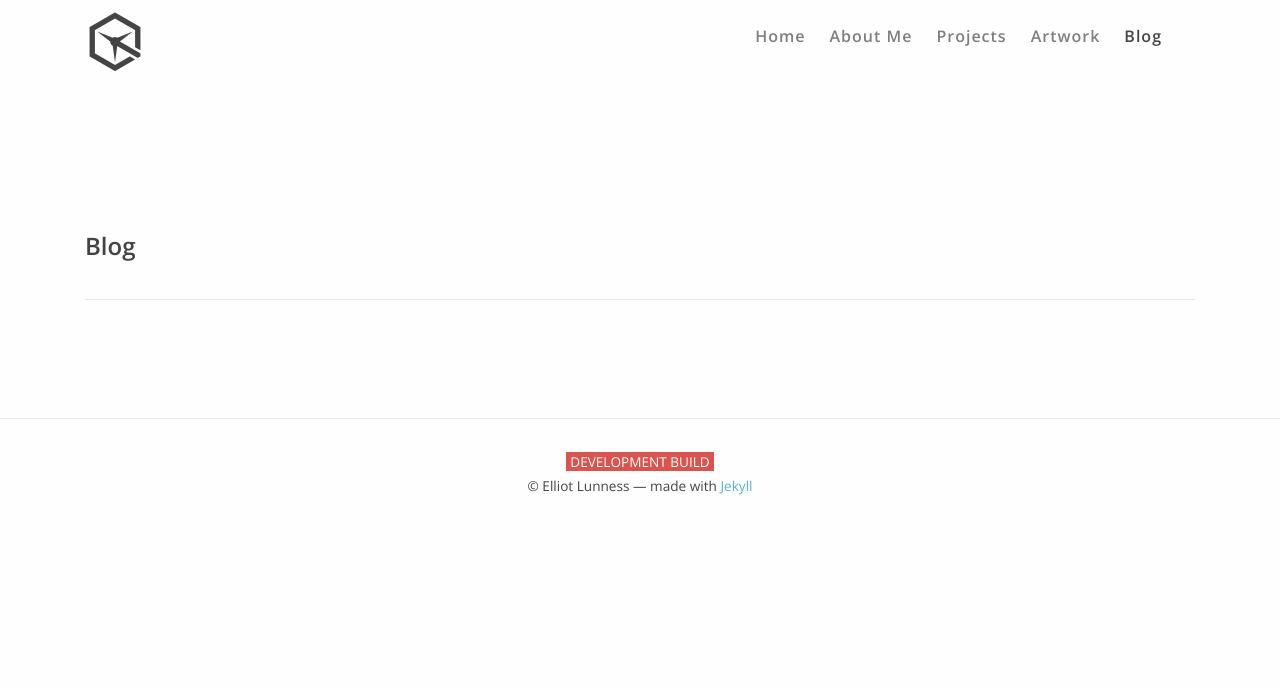
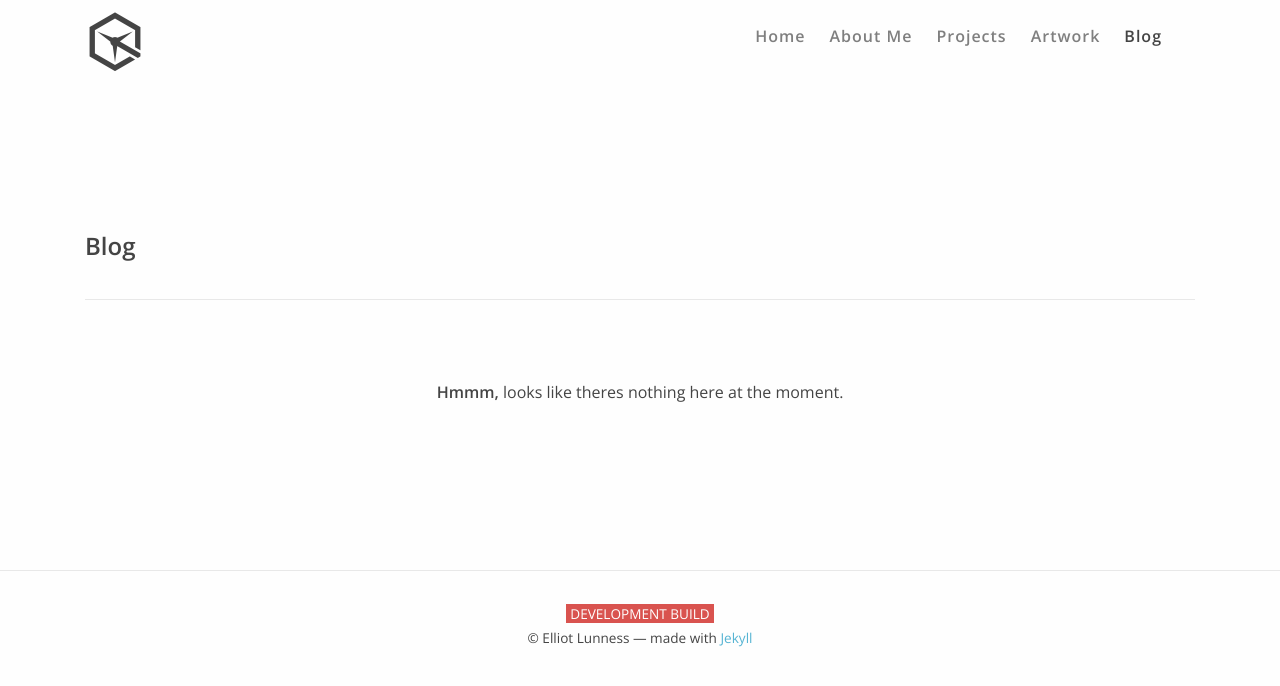
Before and after one commit to LazerCube/LazerCube.github.io, a Jekyll site: the page built from blog.html, in a window 1280 px wide. Shown: the top 686 px of the page. Built offline with Jekyll 4.4.1, drawn with Linux system fonts in a browser that asks for light colours; some web fonts are replaced.

Commit message:
Added message when nothing of that type exists

```diff
--- a/blog.html
+++ b/blog.html
@@ -3,6 +3,7 @@ layout: post_index
 title: Blog
 ---
 
+{% if site.categories.blog %}
     {% for current_post in site.categories.blog  %}
         {% assign loopindex = forloop.index | modulo: 2 %}
 
@@ -16,3 +17,6 @@ title: Blog
             </div>
         {% endif %}
     {% endfor %}
+{% else %}
+    <p class="center-text" style="margin: 4rem 0;"><b>Hmmm,</b> looks like theres nothing here at the moment.</p>
+{% endif %}
--- a/projects.html
+++ b/projects.html
@@ -4,6 +4,7 @@ title: Projects
 site_tags: true
 ---
 
+{% if site.categories.projects %}
     {% for current_post in site.categories.projects  %}
         {% assign loopindex = forloop.index | modulo: 2 %}
 
@@ -17,3 +18,6 @@ site_tags: true
             </div>
         {% endif %}
     {% endfor %}
+{% else %}
+    <p class="center-text" style="margin: 4rem 0;"><b>Hmmm,</b> looks like theres nothing here at the moment.</p>
+{% endif %}
```
Lines whose indentation alone changed are shown as unchanged.
